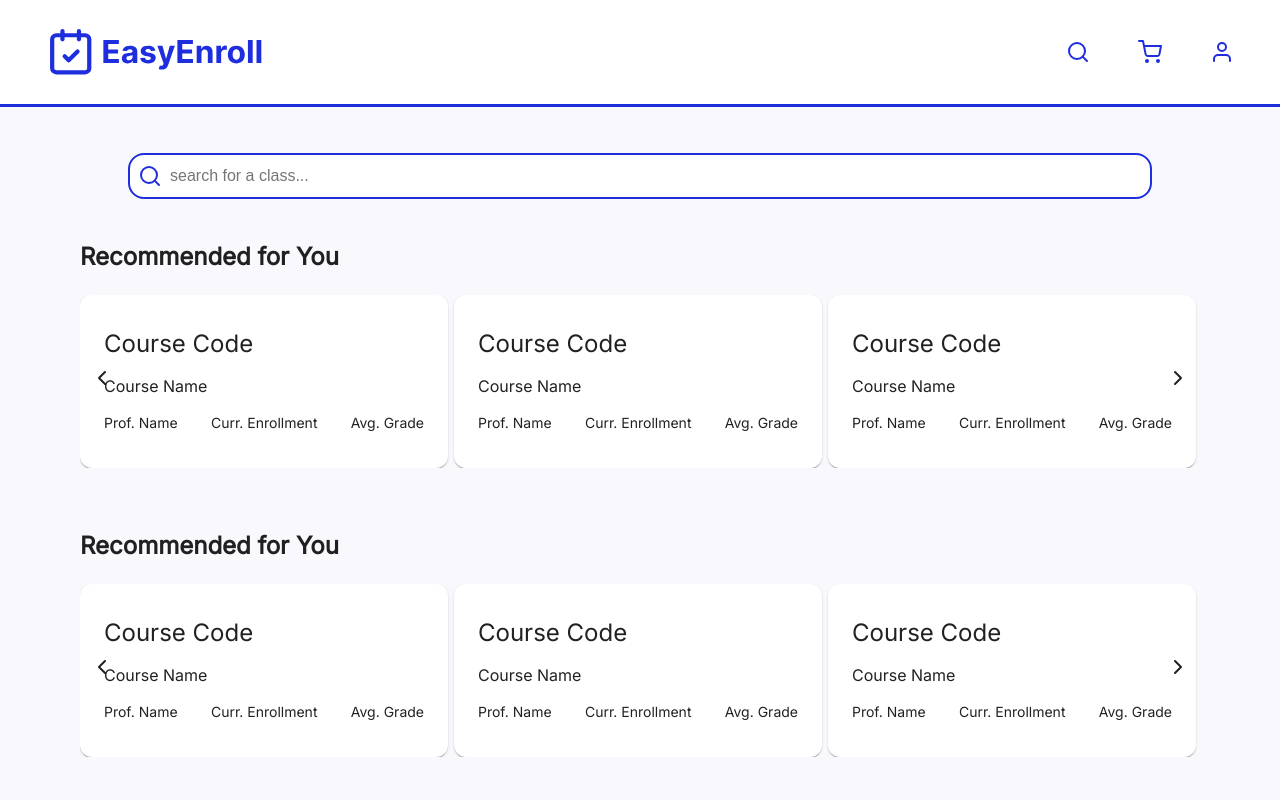
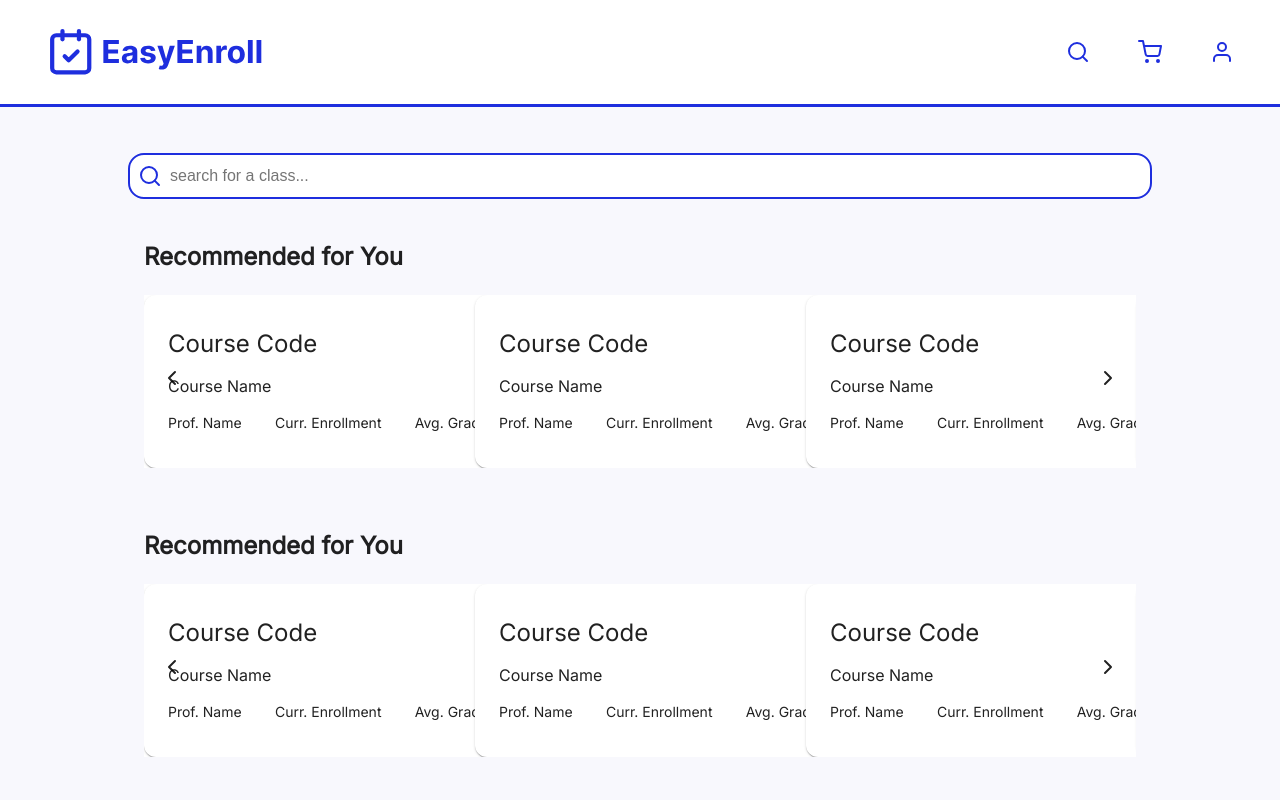
Before and after one commit to sky1113/CIS_4120_A5, a React (Create React App) app in the folder root/client/: page / in a window 1280 px wide. Shown: the top 800 px of the page. Built offline with nearby package versions, Linux system fonts and the light colour scheme.

Commit message:
added top margin

```diff
--- a/root/client/src/components/CourseCarousel.js
+++ b/root/client/src/components/CourseCarousel.js
@@ -17,7 +17,7 @@ const Arrow = ({ direction, onClick }) => {
           top: '50%',
           transform: 'translateY(-50%)',
           cursor: 'pointer',
-          padding: '10px',
+          padding: '16px',
           [direction === 'prev' ? 'left' : 'right']: 0,
           zIndex: 1,
         }}
@@ -71,7 +71,7 @@ const Arrow = ({ direction, onClick }) => {
   };
 
   return (
-    <div style={{ paddingLeft: '80px', paddingRight: '80px',paddingTop: '20px' }}>
+    <div style={{ paddingLeft: '144px', paddingRight: '144px',paddingTop: '20px' }}>
     <div style={{ position: 'relative' }}>
       <h2 style={{ textAlign: 'left' }}>Recommended for You</h2>
       <Slider {...settings}>
--- a/root/client/src/components/SearchBar.js
+++ b/root/client/src/components/SearchBar.js
@@ -6,7 +6,7 @@ const SearchBar = () => {
     position: "relative",
     display: "inline-block",
     width: "80%", // Adjust width to 100% of the parent element
-    maxWidth: "1100px", // Set a maximum width if necessary
+    maxWidth: "1152px", // Set a maximum width if necessary
     marginTop: '48px',
   };
 
```
